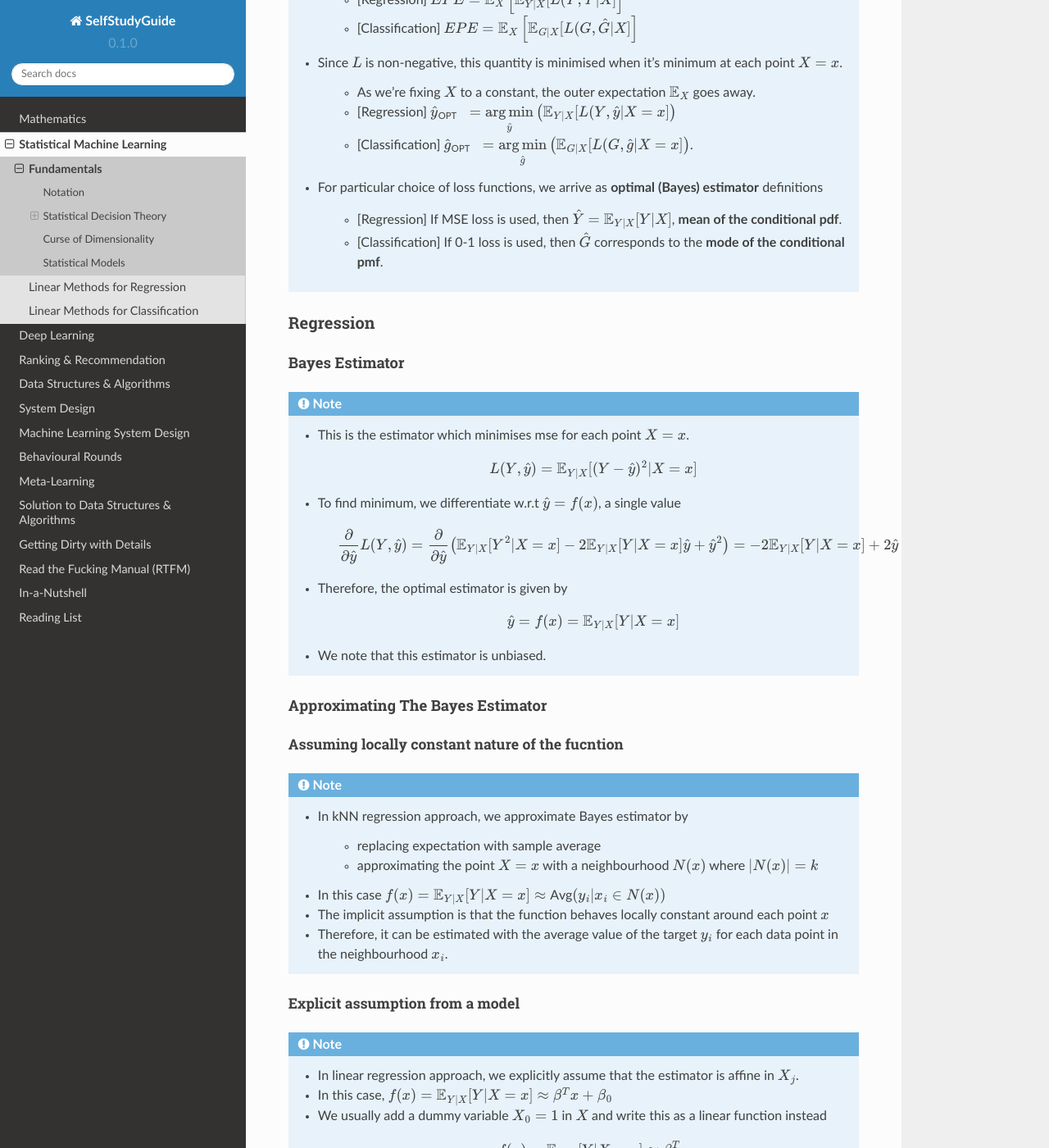
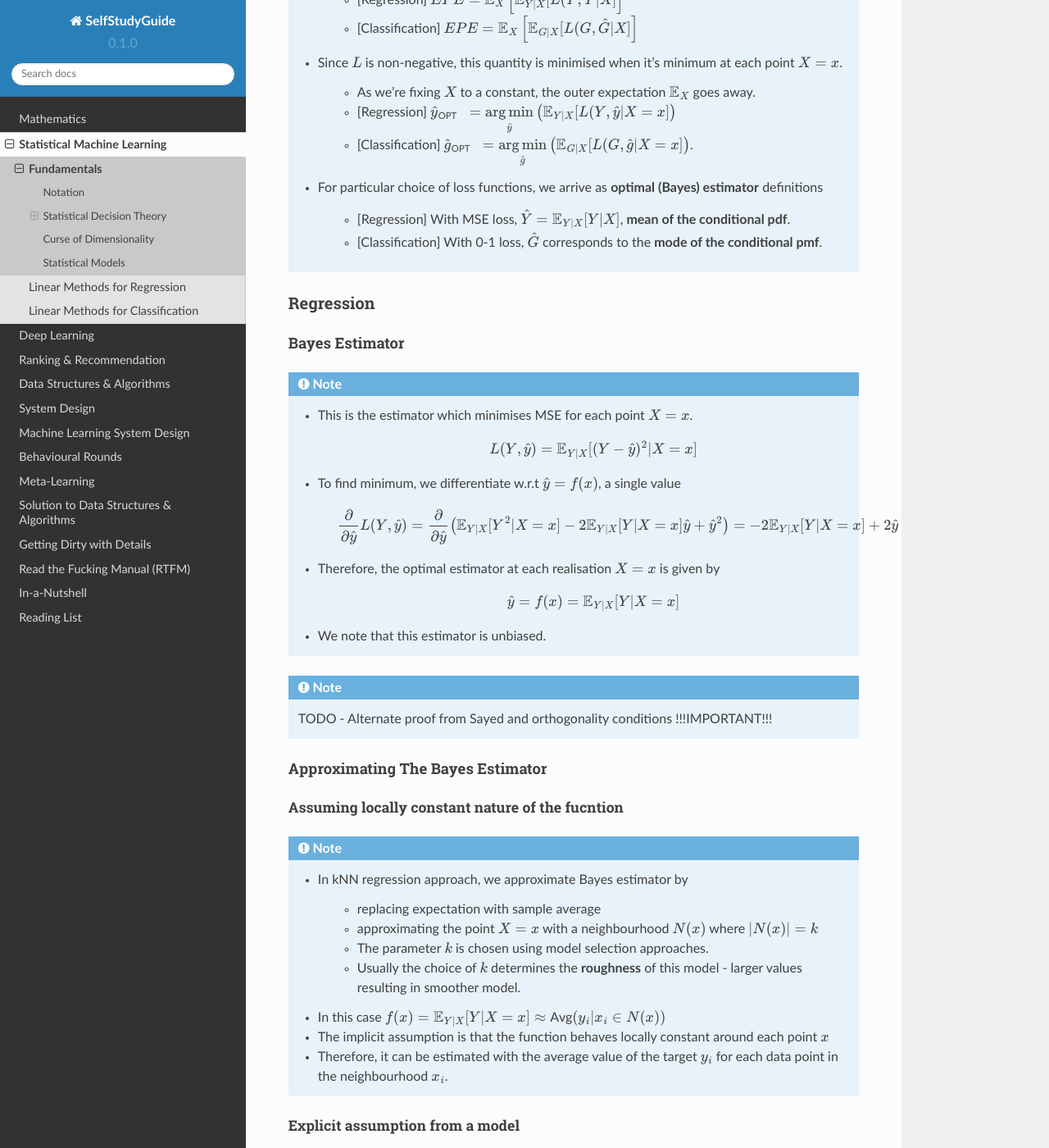
Before and after one commit to uselesstechjunks/leetcode, a Sphinx documentation site: the page built from docs/source/ml/basics.rst, in a window 1280 px wide and 1400 px high, scrolled down 2329 px. Shown: the whole window at 82% size. Built offline with Sphinx 7.4.7 and the Read the Docs theme 2.0.0, drawn with Linux system fonts in a browser that asks for light colours; some of the changed text lies outside the part shown.

Commit message:
Update basics.rst

```diff
--- a/docs/source/ml/basics.rst
+++ b/docs/source/ml/basics.rst
@@ -87,24 +87,27 @@ Two Random Variables
 		* [Classification] :math:`\hat{g}_{\text{OPT}}=\underset{\hat{g}}{\arg\min}\left(\mathbb{E}_{G|X}[L(G,\hat{g}|X=x]\right)`.
 	* For particular choice of loss functions, we arrive as **optimal (Bayes) estimator** definitions
 
-		* [Regression] If MSE loss is used, then :math:`\hat{Y}=\mathbb{E}_{Y|X}[Y|X]`, **mean of the conditional pdf**.
-		* [Classification] If 0-1 loss is used, then :math:`\hat{G}` corresponds to the **mode of the conditional pmf**.
+		* [Regression] With MSE loss, :math:`\hat{Y}=\mathbb{E}_{Y|X}[Y|X]`, **mean of the conditional pdf**.
+		* [Classification] With 0-1 loss, :math:`\hat{G}` corresponds to the **mode of the conditional pmf**.
 
 Regression
 ==================================================================================
 Bayes Estimator
 ----------------------------------------------------------------------------------
 .. note::
-	* This is the estimator which minimises mse for each point :math:`X=x`.
+	* This is the estimator which minimises MSE for each point :math:`X=x`.
 
 		.. math:: L(Y,\hat{y})=\mathbb{E}_{Y|X}[(Y-\hat{y})^2|X=x]
 	* To find minimum, we differentiate w.r.t :math:`\hat{y}=f(x)`, a single value
 
 		.. math:: \frac{\partial}{\mathop{\partial\hat{y}}}L(Y,\hat{y})=\frac{\partial}{\mathop{\partial\hat{y}}}\left(\mathbb{E}_{Y|X}[Y^2|X=x]-2\mathbb{E}_{Y|X}[Y|X=x]\hat{y}+\hat{y}^2\right)=-2\mathbb{E}_{Y|X}[Y|X=x]+2\hat{y}
-	* Therefore, the optimal estimator is given by
+	* Therefore, the optimal estimator at each realisation :math:`X=x` is given by
 
 		.. math:: \hat{y}=f(x)=\mathbb{E}_{Y|X}[Y|X=x]
 	* We note that this estimator is unbiased.
+
+.. note::
+	TODO - Alternate proof from Sayed and orthogonality conditions !!!IMPORTANT!!!
 
 Approximating The Bayes Estimator
 ----------------------------------------------------------------------------------
@@ -115,6 +118,8 @@ Assuming locally constant nature of the fucntion
 
 		* replacing expectation with sample average
 		* approximating the point :math:`X=x` with a neighbourhood :math:`N(x)` where :math:`|N(x)|=k`
+		* The parameter :math:`k` is chosen using model selection approaches.
+		* Usually the choice of :math:`k` determines the **roughness** of this model - larger values resulting in smoother model.
 	* In this case :math:`f(x)=\mathbb{E}_{Y|X}[Y|X=x]\approx\text{Avg}(y_i|x_i\in N(x))`
 	* The implicit assumption is that the function behaves locally constant around each point :math:`x`
 	* Therefore, it can be estimated with the average value of the target :math:`y_i` for each data point in the neighbourhood :math:`x_i`.
@@ -123,10 +128,15 @@ Explicit assumption from a model
 ^^^^^^^^^^^^^^^^^^^^^^^^^^^^^^^^^^^^^^^^^^^^^^^^^^^^^^^^^^^^^^^^^^^^^^^^^^^^^^^^^^
 .. note::
 	* In linear regression approach, we explicitly assume that the estimator is affine in :math:`X_j`.
-	* In this case, :math:`f(x)=\mathbb{E}_{Y|X}[Y|X=x]\approx \beta^T x + \beta_0`
+
+		* In this case, :math:`f(x)=\mathbb{E}_{Y|X}[Y|X=x]\approx \beta^T x + \beta_0`
 	* We usually add a dummy variable :math:`X_0=1` in :math:`X` and write this as a linear function instead
 
 		.. math:: f(x)=\mathbb{E}_{Y|X}[Y|X=x]\approx \beta^T x
+	* We can still have a linear model after taking some transform :math:`h(x)\in\mathbb{R}^M` (basis expansion) of :math:`x`.
+
+		* Example: :math:`\mathbf{x}=[x_1,x_2]^T\in\mathbb{R}^2\mapsto\mathbf{h}(\mathbf{x})=[1,x_1,x_2,x_1x_2,x_1^2,x_2^2]^T\in\mathbb{R}^6`
+		* In this case, :math:`f(x)=\mathbb{E}_{Y|X}[Y|X=x]\approx \beta^T h(x)`
 
 Classification
 ==================================================================================
```
